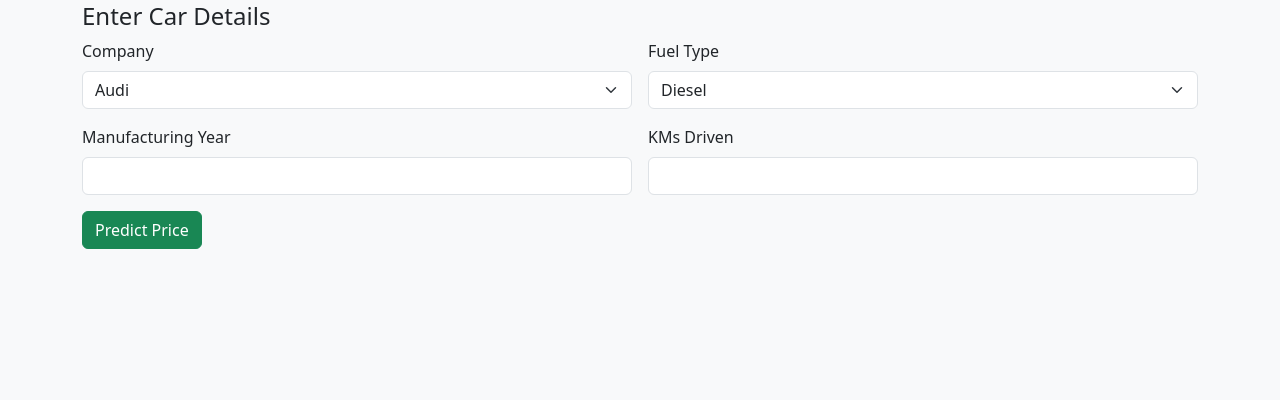
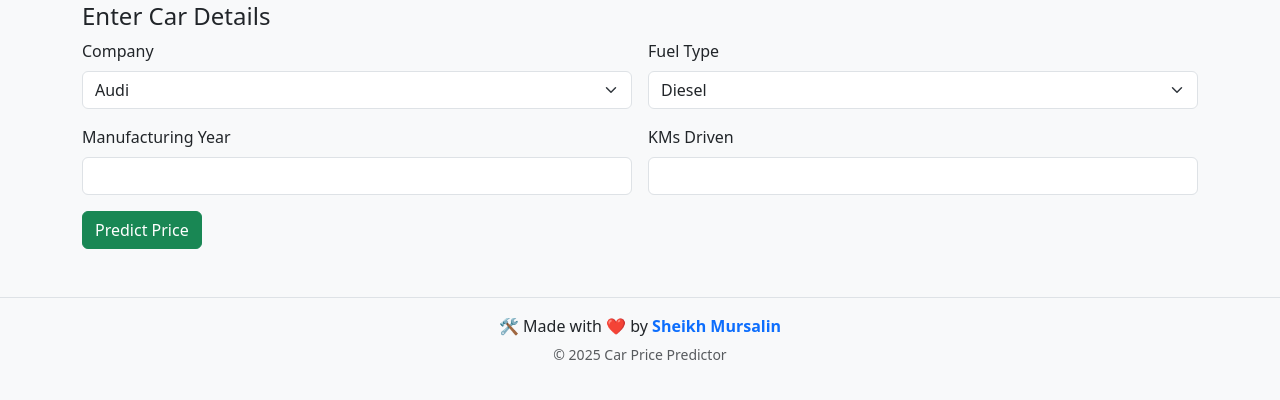
Before and after one commit to sheikhmursalin/car-price-predictor, a Flask app: page / in a window 1280 px wide. Shown: the part 72-472 px from the top of the page. Run offline with Flask 3, Linux system fonts and the light colour scheme; parts of the project's set-up code (start-up, migrations or seed data) failed here and were passed over.

```diff
--- a/static/css/style.css
+++ b/static/css/style.css
@@ -1,2 +1,8 @@
 body { font-family: system-ui, sans-serif; }
 .card { border-radius: 1rem; }
+footer a {
+  color: #0d6efd;
+}
+footer a:hover {
+  text-decoration: underline;
+}
--- a/templates/base.html
+++ b/templates/base.html
@@ -12,7 +12,19 @@
     <span class="navbar-brand mb-0 h1">🚗 Car Price Predictor</span>
   </div>
 </nav>
+
 <main class="container">{% block content %}{% endblock %}</main>
+
 <script src="{{ url_for('static', filename='js/main.js') }}"></script>
+<!-- ✅ Footer here -->
+<footer class="text-center py-3 mt-5 bg-light border-top">
+  <p class="mb-1">
+    🛠️ Made with ❤️ by
+    <a href="https://github.com/sheikhmursalin" target="_blank" class="text-decoration-none fw-bold">
+      Sheikh Mursalin
+    </a>
+  </p>
+  <small class="text-muted">© 2025 Car Price Predictor</small>
+</footer>
 </body>
 </html>
```
Also changed, not shown: requirements.txt (+7 -6 lines).
